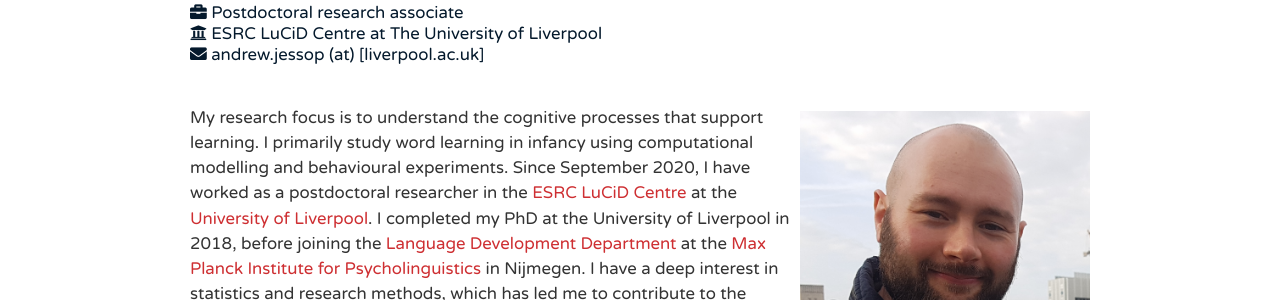
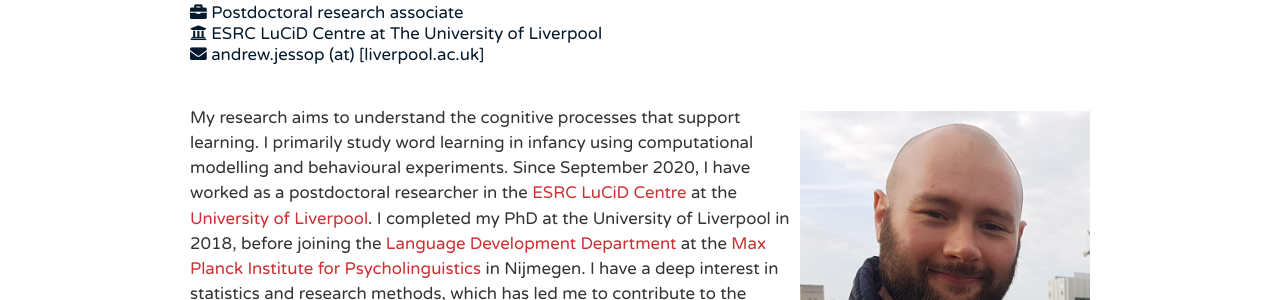
Before and after one commit to andrew-jessop/andrew-jessop.github.io, a Jekyll site: the page built from _pages/about.md, in a window 1280 px wide. Shown: the part 156-456 px from the top of the page. Built offline with Jekyll 4.4.1, drawn with Linux system fonts in a browser that asks for light colours; nearby versions of some CDN libraries; some web fonts are replaced.

Commit message:
Update about.md

```diff
--- a/_pages/about.md
+++ b/_pages/about.md
@@ -10,4 +10,4 @@ news: false
 social: true
 ---
 
-My research focus is to understand the cognitive processes that support learning. I primarily study word learning in infancy using computational modelling and behavioural experiments. Since September 2020, I have worked as a postdoctoral researcher in the [ESRC LuCiD Centre](http://lucid.ac.uk/) at the [University of Liverpool](https://www.liverpool.ac.uk/institute-of-life-and-human-sciences/schools-and-departments/department-of-psychological-sciences/research/language-and-development/). I completed my PhD at the University of Liverpool in 2018, before joining the [Language Development Department](https://www.mpi.nl/departments/language-development) at the [Max Planck Institute for Psycholinguistics](https://www.mpi.nl/) in Nijmegen. I have a deep interest in statistics and research methods, which has led me to contribute to the [Language 0-5 Project](http://www.lucid.ac.uk/what-we-do/research/language-0-5-project/) as a data analysis consultant.
+My research aims to understand the cognitive processes that support learning. I primarily study word learning in infancy using computational modelling and behavioural experiments. Since September 2020, I have worked as a postdoctoral researcher in the [ESRC LuCiD Centre](http://lucid.ac.uk/) at the [University of Liverpool](https://www.liverpool.ac.uk/institute-of-life-and-human-sciences/schools-and-departments/department-of-psychological-sciences/research/language-and-development/). I completed my PhD at the University of Liverpool in 2018, before joining the [Language Development Department](https://www.mpi.nl/departments/language-development) at the [Max Planck Institute for Psycholinguistics](https://www.mpi.nl/) in Nijmegen. I have a deep interest in statistics and research methods, which has led me to contribute to the [Language 0-5 Project](http://www.lucid.ac.uk/what-we-do/research/language-0-5-project/) as a data analysis consultant.
```
